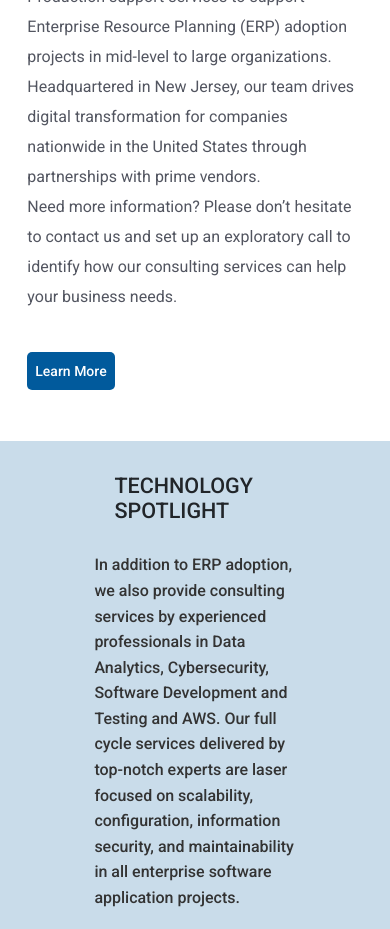
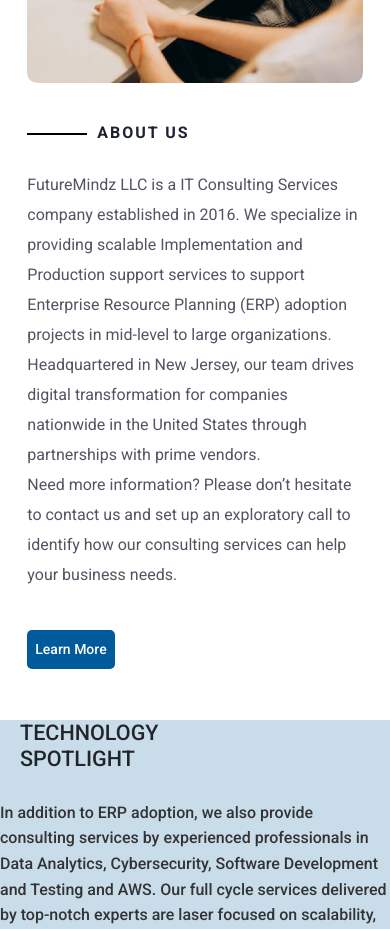
Before and after one commit to puspendra09/futuremindz, a React (Create React App) app: page / in a window 390 px wide. Shown: the part 1040-1969 px from the top of the page. Built offline with nearby package versions, Linux system fonts and the light colour scheme.

Commit message:
css in mobile

```diff
--- a/src/assests/css/ProjectStyles.css
+++ b/src/assests/css/ProjectStyles.css
@@ -461,12 +461,28 @@
         width: 100%;
         margin-bottom: 10px;
     }
-    .section.about-main-img , .content-section{
+    .about-main-img , .content-section{
         width: 100%;
     }
     .elementor-element-populated{
         margin: 0;
     }
+    .about-main-img{
+        width: 100% !important;
+    }
+    .divider-about{
+        margin-left: 0;
+        margin-bottom: 20px;
+    margin-top: 40px;
+    }
+    .Technology-Spotlight {
+        padding: 0;
+    }
+
+    .Technology-Spotlight-data , .Technology-Spotlight-img{
+        width: 100%
+    }
+
 }
 
 @media (max-width: 480px) {
```
